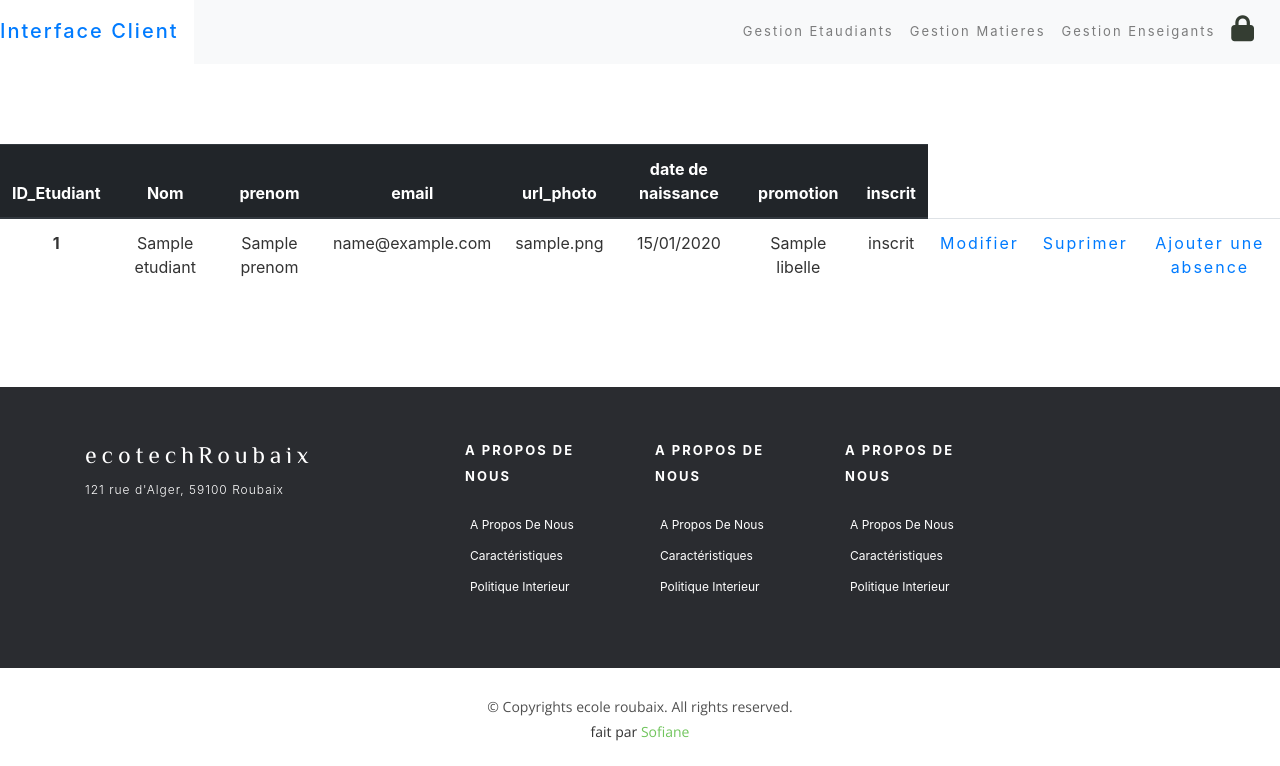
After one commit to yveskapinga/ecole, a Symfony app: template templates/admin/adminEtudiant.html.twig in a window 1280 px wide. The commit adds this page. Shown: the top 766 px of the page. Run offline with Twig, Linux system fonts and the light colour scheme; the template is opened without the code that fills it: most values are stand-ins (such as "Sample title", 1, 10 or a date in 2020); some libraries are stand-ins or nearby versions.

Commit message:
creation de page ensegant e etudiant pour l'admin

```diff
--- a/src/Security/LoginFormAuthenticator.php
+++ b/src/Security/LoginFormAuthenticator.php
@@ -94,7 +94,7 @@ class LoginFormAuthenticator extends AbstractFormLoginAuthenticator implements P
             return new RedirectResponse($targetPath);
         }
 
-            return new RedirectResponse($this->urlGenerator->generate('ajoutMatiere'));
+            return new RedirectResponse($this->urlGenerator->generate('adminMatiere'));
        // throw new \Exception('TODO: provide a valid redirect inside '.__FILE__);
     }
 
--- /dev/null
+++ b/templates/admin/adminEtudiant.html.twig
@@ -0,0 +1,50 @@
+{% extends "base.html.twig" %}
+{% block title %}
+	{{ parent () }}
+	Matiers
+{% endblock %}
+{% block stylesheets %}
+	{{ parent() }}
+{% endblock %}
+{% block body %}
+	 {% include "nav/nav_admin.html.twig" %}
+	<section id="matiere" class="padd-section text-center wow fadeInUp">
+		<table class="table">
+			<thead class="thead-dark">
+				<tr>
+					<th scope="col">ID_Etudiant</th>
+					<th scope="col">Nom</th>
+					<th scope="col">prenom</th>
+					<th scope="col">email</th>
+					<th scope="col">url_photo</th>
+					<th scope="col">date de naissance</th>
+					<th scope="col">promotion</th>
+					<th scope="col">inscrit</th>
+				</tr>
+			</thead>
+			<tbody>
+				{% for etudiant in etudiants %}
+				<tr>
+					<th scope="row">{{etudiant.id}}</th>
+					<td>{{etudiant.nom}}</td>
+					<td>{{etudiant.prenom}}</td>
+					<td>{{etudiant.email}}</td>
+					<td>{{etudiant.photo}}</td>
+					<td>{{etudiant.dateDeNaissance | date('d/m/Y') }}</td>
+					<td>{{etudiant.promotion.libelle}}</td>
+					<td>{% if etudiant.inscrit %}inscrit{% else %}non inscrit{% endif %}</td>
+                    <td><a onclick="return confirm('êtes vous sûr de Modifier')" href="#">Modifier</a></td>
+                    <td><a onclick="return confirm('êtes vous sûr de suprimer')" href="#">Suprimer</a></td>
+					{% if etudiant.inscrit %}
+					<td><a onclick="return confirm('êtes sur d'ajouter une abscence')" href="#">Ajouter une absence</a></td>
+					{% endif %}
+				</tr>
+				{% endfor %}
+			</tbody>
+		</table>
+
+	</section>
+	{% block javascripts %}
+		{{ parent() }}
+	{% endblock %}
+{% endblock body %}
--- a/templates/nav/nav_admin.html.twig
+++ b/templates/nav/nav_admin.html.twig
@@ -11,16 +11,16 @@
 			<div class="collapse navbar-collapse" id="navbarNav">
 				<ul  class="nav navbar-nav ml-auto">
 					<li class="nav-item">
-						<a class="nav-link" href="#">Gestion Etaudiants</a>
+						<a class="nav-link" href="{{ path('adminEtudiant') }}">Gestion Etaudiants</a>
 					</li>
 					<li class="nav-item">
 						<a class="nav-link"  href="{{ path('adminMatiere') }}">Gestion matieres</a>
 					</li>
 					<li class="nav-item">
-						<a class="nav-link " href="#">Gestion Enseigants</a>
+						<a class="nav-link " href="{{ path('adminEnseignant') }}">Gestion Enseigants</a>
 					</li>
 					<li>
-						<a class="nav-link" href="#"><i class="fas fa-lock fa-2x" id="lock"></i></a>
+						<a class="nav-link" href="{{ path('app_logout') }}"><i class="fas fa-lock fa-2x" id="lock"></i></a>
 					</li>
 				</ul>
 			</div>
```
Also changed, not shown: src/Controller/AdminController.php (+25 -2 lines), templates/admin/superAdmin/adminEnseignant.html.twig (added, +41 -0 lines), templates/admin/superAdmin/ajoutMatiere.html.twig (renamed from templates/admin/adminer/ajoutMatiere.html.twig).
